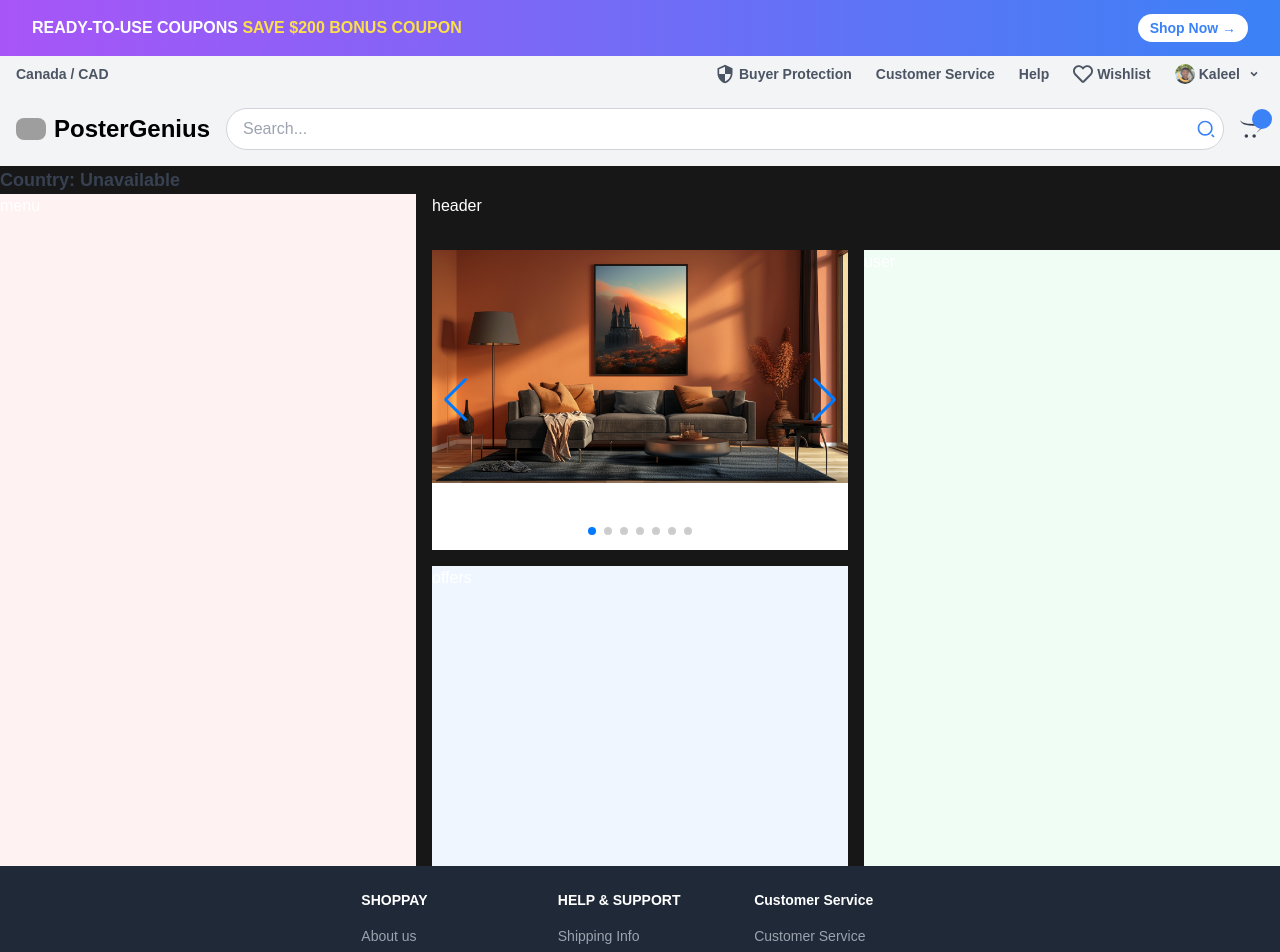
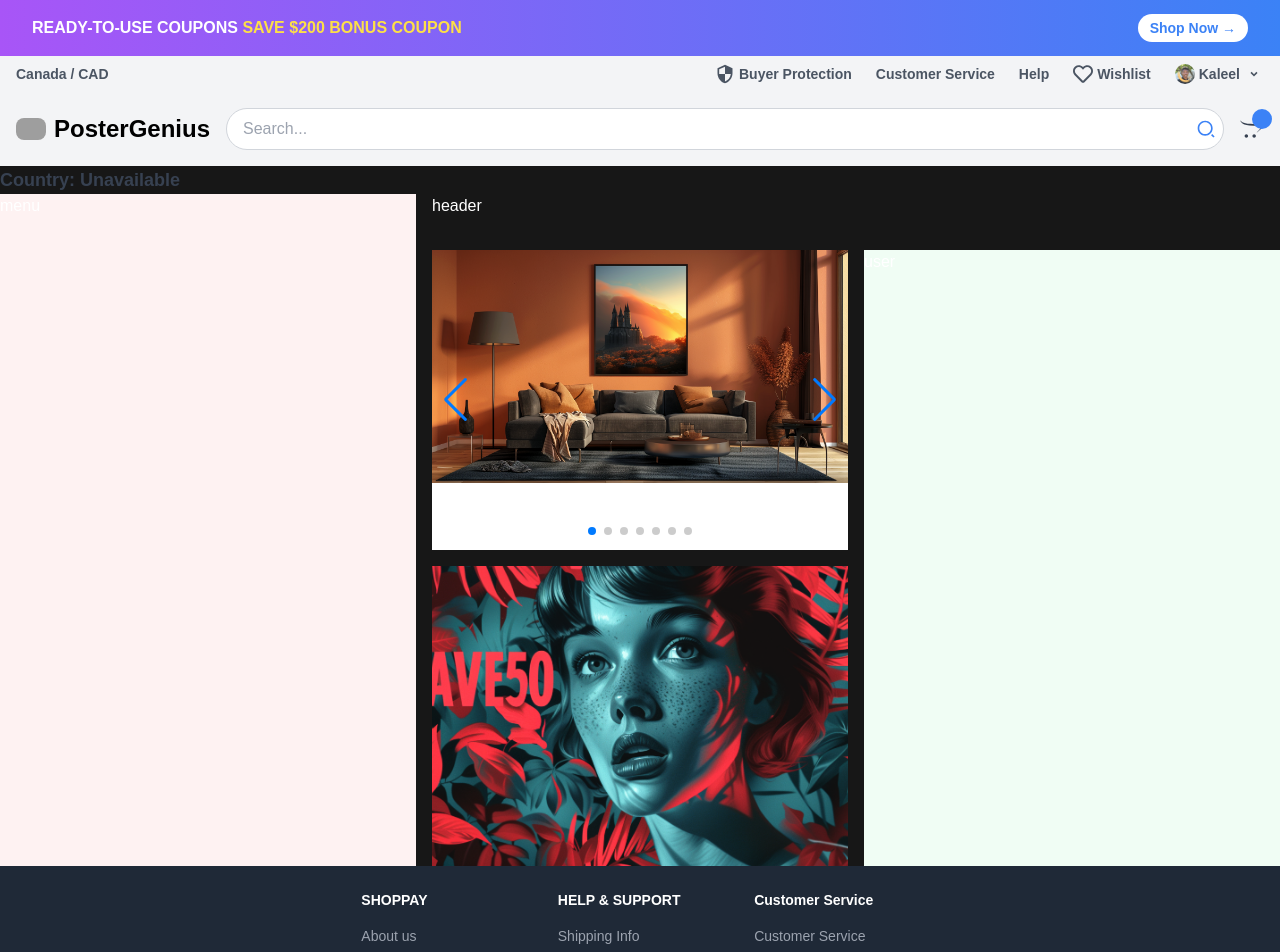
Before and after one commit to klawrenceboxx/postergenius2024-11-04, a Next.js app: page / in a window 1280 px wide. Shown: the top 952 px of the page. Built offline with nearby package versions, Linux system fonts and the light colour scheme; no server answers; grey boxes are pictures that could not be loaded.

Commit message:
added an offer cover image and changed the code so that it fits its container

```diff
--- a/src/components/home/main/index.tsx
+++ b/src/components/home/main/index.tsx
@@ -1,5 +1,6 @@
 import React from "react";
 import MainSwiper from "./swiper";
+import Offers from "../offers";
 
 const Main: React.FC = () => {
   return (
@@ -21,7 +22,7 @@ const Main: React.FC = () => {
 
       {/* Offers (Third row, second column) */}
       <div className="bg-blue-50 col-start-2 col-end-3 row-start-3 row-end-4">
-        offers
+        <Offers />
       </div>
 
       {/* User (Right column, spanning second and third rows) */}
--- a/src/components/home/offers.tsx
+++ b/src/components/home/offers.tsx
@@ -0,0 +1,18 @@
+import React from "react";
+
+const Offers: React.FC = () => {
+  return (
+    <div className="relative w-full h-[300px]">
+      {" "}
+      {/* Set container size */}
+      offer
+      <img
+        className="absolute top-0 left-0 w-full h-full object-cover"
+        src={"/images/promocode.webp"}
+        alt=""
+      />
+    </div>
+  );
+};
+
+export default Offers;
```
Also changed, not shown: public/images/promocode.webp (added).
